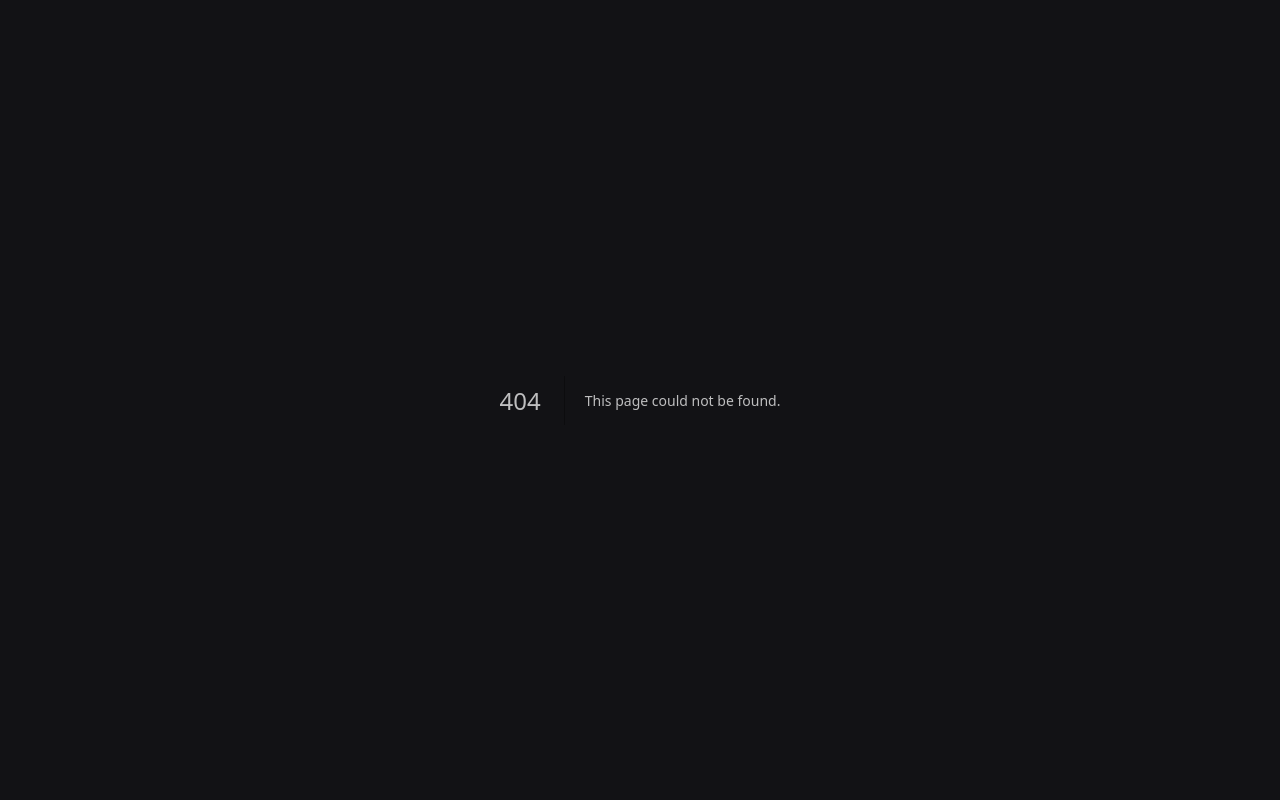
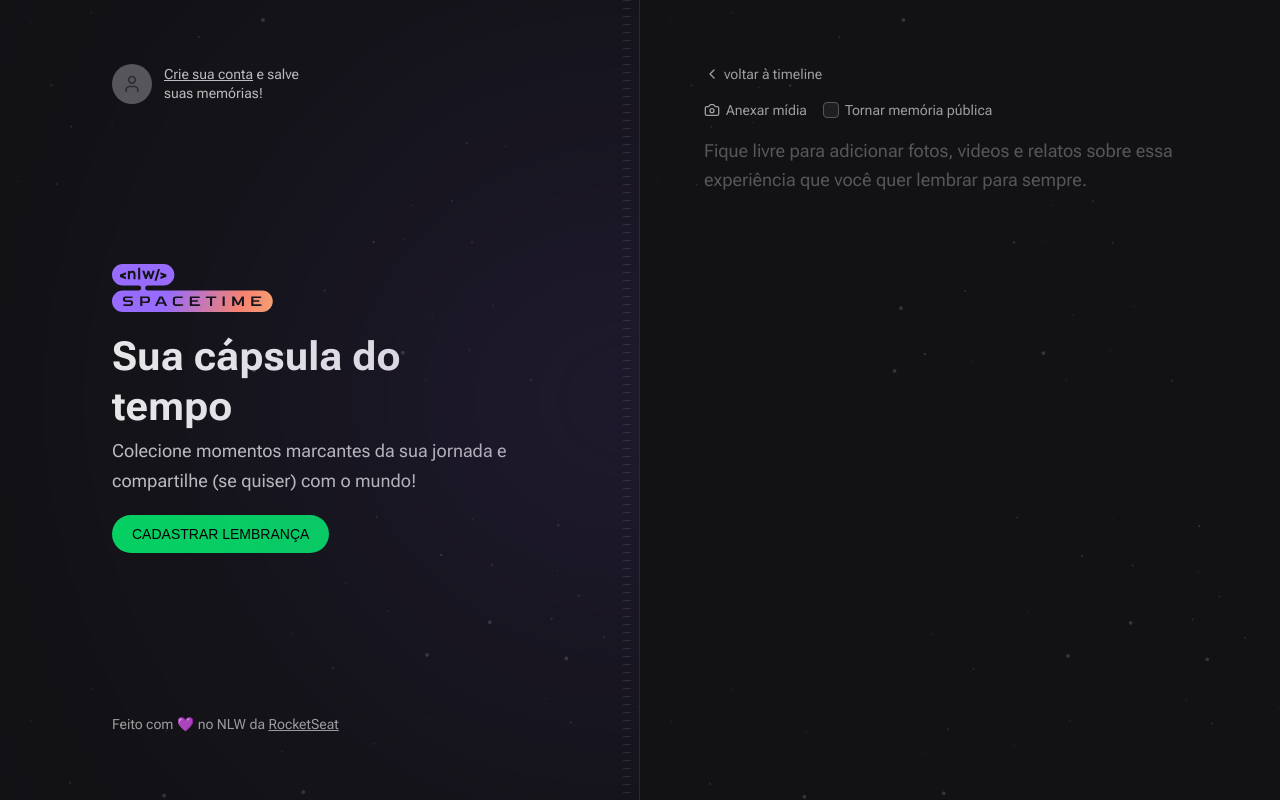
Before and after one commit to brunofagundes1/nlw, a Next.js app: page /memories/new in a window 1280 px wide. Before the commit this address had no page. Built offline with nearby package versions, Linux system fonts and the light colour scheme; no server answers; a web font is replaced by a local one.

Commit message:
Aula 4 parte 1

```diff
--- a/package.json
+++ b/package.json
@@ -26,6 +26,7 @@
   },
   "devDependencies": {
     "@rocketseat/eslint-config": "^1.2.0",
+    "@tailwindcss/forms": "^0.5.3",
     "@types/react": "^18.2.6",
     "prettier-plugin-tailwindcss": "^0.3.0"
   }
--- a/src/app/api/auth/callback/route.ts
+++ b/src/app/api/auth/callback/route.ts
@@ -4,6 +4,8 @@
 export async function GET(request: NextRequest) {
   const { searchParams } = new URL(request.url)
   const code = searchParams.get('code')
+
+  const redirectTo = request.cookies.get('redirectTo')?.value
 
   console.log(code)
 
@@ -13,7 +15,7 @@
 
   const { token } = registerResponse.data
 
-  const redirectURL = new URL('/', request.url)
+  const redirectURL = redirectTo ?? new URL('/', request.url)
 
   const cookieExpiresInSeconds = 60 * 60 * 24 * 30 // Segundos * Minutos * Horas * Dias
 
--- /dev/null
+++ b/src/app/api/auth/logout/route.ts
@@ -0,0 +1,11 @@
+import { NextRequest, NextResponse } from 'next/server'
+
+export async function GET(request: NextRequest) {
+  const redirectURL = new URL('/', request.url)
+
+  return NextResponse.redirect(redirectURL, {
+    headers: {
+      'Set-Cookie': `token=; Path=/; max-age=0`,
+    },
+  })
+}
--- a/src/app/layout.tsx
+++ b/src/app/layout.tsx
@@ -4,6 +4,11 @@
   Roboto_Flex as Roboto,
   Bai_Jamjuree as BaiJamjuree,
 } from 'next/font/google'
+import { Hero } from '@/components/Hero'
+import { Profile } from '@/components/Profile'
+import { SignIn } from '@/components/SignIn'
+import { Copyright } from '@/components/Copyright'
+import { cookies } from 'next/headers'
 
 const roboto = Roboto({ subsets: ['latin'], variable: '--font-roboto' })
 const baiJamjuree = BaiJamjuree({
@@ -19,12 +24,32 @@
 }
 
 export default function RootLayout({ children }: { children: ReactNode }) {
+  const isAuthenticated = cookies().has('token')
   return (
     <html lang="en">
       <body
         className={`${roboto.variable} ${baiJamjuree.variable} bg-gray-900 font-sans text-gray-100`}
       >
-        {children}
+        <main className="grid min-h-screen grid-cols-2">
+          {/* Left */}
+          <div className="relative flex flex-col items-start justify-between overflow-hidden border-r border-white/10 bg-[url(../assets/bg-stars.svg)] bg-cover px-28 py-16">
+            {/* Blur */}
+            <div className="absolute right-0 top-1/2 h-[288px] w-[526px] -translate-y-1/2 translate-x-1/2 rounded-full bg-purple-700 opacity-50 blur-full" />
+
+            {/* Stripes */}
+            <div className="absolute bottom-0 right-2 top-0 w-2 bg-stripes" />
+            {isAuthenticated ? <Profile /> : <SignIn />}
+
+            <Hero />
+
+            <Copyright />
+          </div>
+
+          {/* Right */}
+          <div className="flex flex-col bg-[url(../assets/bg-stars.svg)] bg-cover p-16 ">
+            {children}
+          </div>
+        </main>
       </body>
     </html>
   )
--- /dev/null
+++ b/src/app/memories/new/page.tsx
@@ -0,0 +1,51 @@
+import { Camera, ChevronLeft } from 'lucide-react'
+import Link from 'next/link'
+
+export default function NewMemory() {
+  return (
+    <div className="flex flex-1 flex-col gap-4">
+      <Link
+        href="/"
+        className="flex items-center gap-1 text-sm text-gray-200 hover:text-gray-100"
+      >
+        <ChevronLeft className="h-4 w-4" />
+        voltar à timeline
+      </Link>
+
+      <form className="flex flex-1 flex-col gap-2">
+        <div className="flex items-center gap-4">
+          <label
+            htmlFor="midia"
+            className="flex cursor-pointer items-center gap-1.5 text-sm text-gray-200 hover:text-gray-100"
+          >
+            <Camera className="h-4 w-4" />
+            Anexar mídia
+          </label>
+
+          <label
+            htmlFor="isPublic"
+            className="flex items-center gap-1.5 text-sm text-gray-200 hover:text-gray-100"
+          >
+            <input
+              type="checkbox"
+              name="isPublic"
+              id="isPublic"
+              value="true"
+              className="h-4 w-4 rounded border-gray-400 bg-gray-700 text-purple-500"
+            />
+            Tornar memória pública
+          </label>
+        </div>
+
+        <input type="file" id="midia" className="invisible h-0 w-0" />
+
+        <textarea
+          name="content"
+          spellCheck={false}
+          className="w-full flex-1 resize-none rounded border-0 bg-transparent p-0 text-lg leading-relaxed text-gray-100 placeholder:text-gray-400 focus:ring-0"
+          placeholder="Fique livre para adicionar fotos, videos e relatos sobre essa experiência que você quer lembrar para sempre."
+        />
+      </form>
+    </div>
+  )
+}
--- a/src/app/page.tsx
+++ b/src/app/page.tsx
@@ -1,34 +1,5 @@
-import { cookies } from 'next/headers'
-
-import { Copyright } from '@/components/Copyright'
 import { EmptyMemories } from '@/components/EmptyMemories'
-import { Hero } from '@/components/Hero'
-import { SignIn } from '@/components/SignIn'
-import { Profile } from '@/components/Profile'
 
 export default function Home() {
-  const isAuthenticated = cookies().has('token')
-
-  return (
-    <main className="grid min-h-screen grid-cols-2">
-      {/* Left */}
-      <div className="relative flex flex-col items-start justify-between overflow-hidden border-r border-white/10 bg-[url(../assets/bg-stars.svg)] bg-cover px-28 py-16">
-        {/* Blur */}
-        <div className="absolute right-0 top-1/2 h-[288px] w-[526px] -translate-y-1/2 translate-x-1/2 rounded-full bg-purple-700 opacity-50 blur-full" />
-
-        {/* Stripes */}
-        <div className="absolute bottom-0 right-2 top-0 w-2 bg-stripes" />
-        {isAuthenticated ? <Profile /> : <SignIn />}
-
-        <Hero />
-
-        <Copyright />
-      </div>
-
-      {/* Right */}
-      <div className="flex flex-col bg-[url(../assets/bg-stars.svg)] bg-cover p-16 ">
-        <EmptyMemories />
-      </div>
-    </main>
-  )
+  return <EmptyMemories />
 }
--- a/src/components/Hero.tsx
+++ b/src/components/Hero.tsx
@@ -1,5 +1,6 @@
 import Image from 'next/image'
 import nlwLogo from '../assets/nlw-spacetime-logo.svg'
+import Link from 'next/link'
 
 export function Hero() {
   return (
@@ -16,12 +17,12 @@
         </p>
       </div>
 
-      <a
+      <Link
         className="inline-block rounded-full bg-green-500 px-5 py-3 font-alt text-sm uppercase leading-none text-black hover:bg-green-600"
-        href=""
+        href="/memories/new"
       >
         CADASTRAR LEMBRANÇA
-      </a>
+      </Link>
     </div>
   )
 }
--- a/src/components/Profile.tsx
+++ b/src/components/Profile.tsx
@@ -16,8 +16,11 @@
 
       <p className="max-w-[140px] text-sm leading-snug">
         {name}
-        <a href="" className="block text-red-400 hover:text-red-300 ">
-          Quero sair
+        <a
+          href="/api/auth/logout"
+          className="block text-red-400 hover:text-red-300 "
+        >
+          Logout
         </a>
       </p>
     </div>
--- a/src/lib/api.ts
+++ b/src/lib/api.ts
@@ -1,5 +1,5 @@
 import axios from 'axios'
 
 export const api = axios.create({
-  baseURL: 'http://localhost:3333',
+  baseURL: 'http://192.168.0.99:3333',
 })
--- a/tailwind.config.js
+++ b/tailwind.config.js
@@ -69,5 +69,5 @@
       },
     },
   },
-  plugins: [],
+  plugins: [require('@tailwindcss/forms')],
 }
```
Also changed, not shown: src/middleware.ts (added, +21 -0 lines), 1 other file (tests, documents, lock files or other folders).
